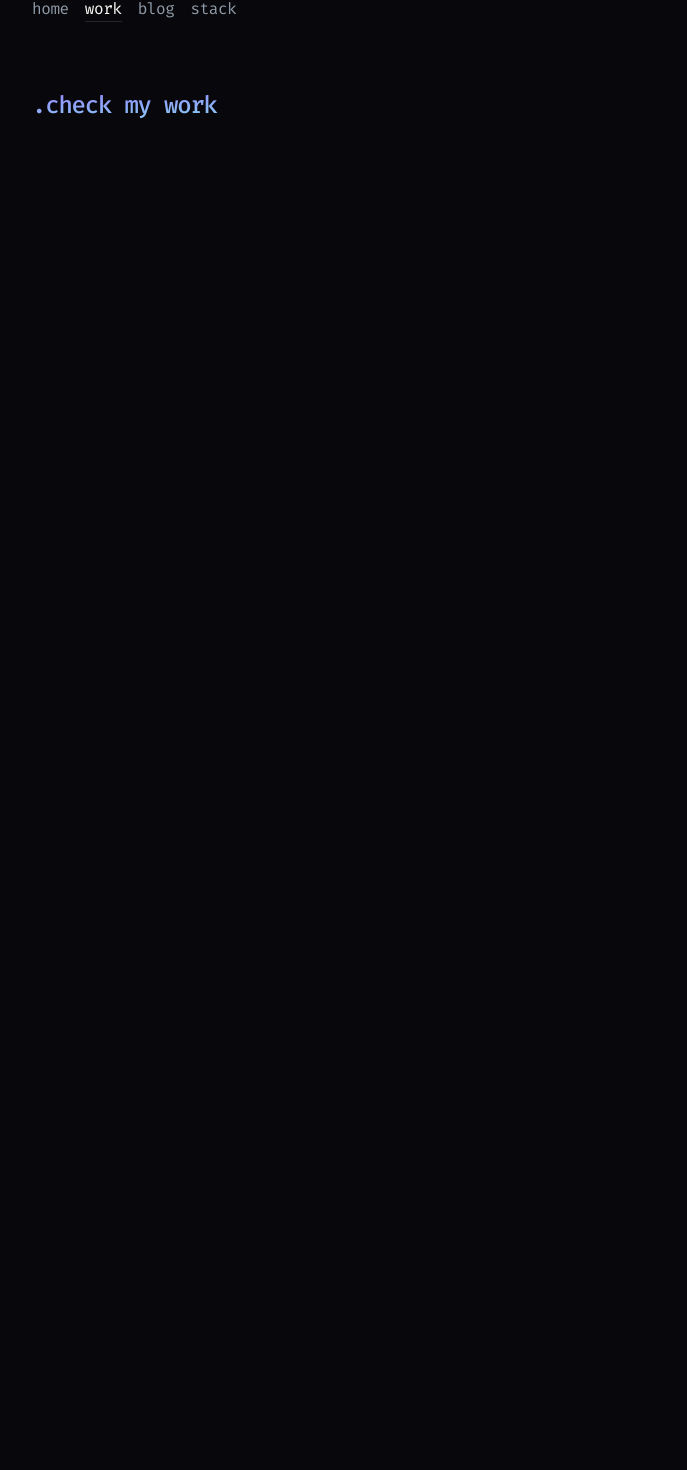
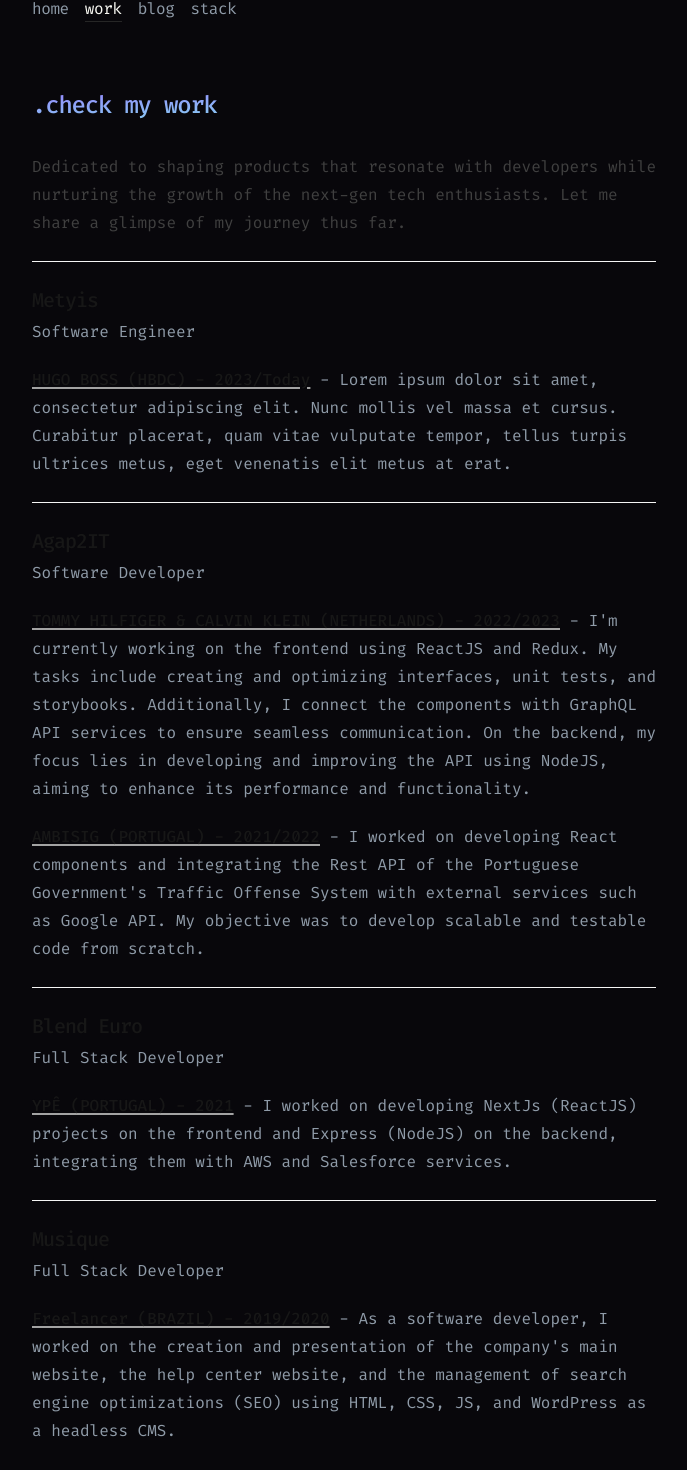
Before and after one commit to cassiorsfreitas/cassiorsfreitas.com, a Next.js app: page /work in a window 1280 px wide. Shown: the part 63-1533 px from the top of the page, without its empty margins (272-959 px from the left). Before the commit the page ends 800 px from the top, so only its background shows below. Built offline with nearby package versions, Linux system fonts and the light colour scheme.

Commit message:
feat: add work history

```diff
--- a/src/app/work/page.tsx
+++ b/src/app/work/page.tsx
@@ -4,6 +4,66 @@
       <h1 className="font-medium text-2xl mb-8 tracking-tighter text-transparent bg-clip-text bg-gradient-to-br from-gradient-purple to-gradient-cyan">
         .check my work
       </h1>
+      <div className="prose prose-neutral dark:prose-invert">
+        <p>
+          Dedicated to shaping products that resonate with developers while
+          nurturing the growth of the next-gen tech enthusiasts. Let me share a
+          glimpse of my journey thus far.
+        </p>
+        <hr className="my-6 border-neutral-100 dark:border-neutral-800" />
+        <h2 className="font-medium text-xl mb-1 tracking-tighter">Metyis</h2>
+        <p className="text-grey">Software Engineer</p>
+        <p className="text-grey">
+          <a href="https://www.hugoboss.com/">HUGO BOSS (HBDC) - 2023/Today</a>{' '}
+          - Lorem ipsum dolor sit amet, consectetur adipiscing elit. Nunc mollis
+          vel massa et cursus. Curabitur placerat, quam vitae vulputate tempor,
+          tellus turpis ultrices metus, eget venenatis elit metus at erat.
+        </p>
+        <hr className="my-6 border-neutral-100 dark:border-neutral-800" />
+        <h2 className="font-medium text-xl mb-1 tracking-tighter">Agap2IT</h2>
+        <p className="text-grey">Software Developer</p>
+        <p className="text-grey mb-4">
+          <a href="https://www.calvinklein.com/">
+            TOMMY HILFIGER & CALVIN KLEIN (NETHERLANDS) - 2022/2023
+          </a>{' '}
+          - I&apos;m currently working on the frontend using ReactJS and Redux.
+          My tasks include creating and optimizing interfaces, unit tests, and
+          storybooks. Additionally, I connect the components with GraphQL API
+          services to ensure seamless communication. On the backend, my focus
+          lies in developing and improving the API using NodeJS, aiming to
+          enhance its performance and functionality.
+        </p>
+        <p className="text-grey mb-4">
+          <a href="https://ambisig.com/">AMBISIG (PORTUGAL) - 2021/2022</a> - I
+          worked on developing React components and integrating the Rest API of
+          the Portuguese Government&apos;s Traffic Offense System with external
+          services such as Google API. My objective was to develop scalable and
+          testable code from scratch.
+        </p>
+        <hr className="my-6 border-neutral-100 dark:border-neutral-800" />
+        <h2 className="font-medium text-xl mb-1 tracking-tighter">
+          Blend Euro
+        </h2>
+        <p className="text-grey">Full Stack Developer</p>
+        <p className="text-grey">
+          <a href="https://www.ype.ind.br/">YPÊ (PORTUGAL) - 2021</a> - I worked
+          on developing NextJs (ReactJS) projects on the frontend and Express
+          (NodeJS) on the backend, integrating them with AWS and Salesforce
+          services.
+        </p>
+        <hr className="my-6 border-neutral-100 dark:border-neutral-800" />
+        <h2 className="font-medium text-xl mb-1 tracking-tighter">Musique</h2>
+        <p className="text-grey">Full Stack Developer</p>
+        <p className="text-grey">
+          <a href="https://www.projetomusique.com.br/">
+            Freelancer (BRAZIL) - 2019/2020
+          </a>{' '}
+          - As a software developer, I worked on the creation and presentation
+          of the company&apos;s main website, the help center website, and the
+          management of search engine optimizations (SEO) using HTML, CSS, JS,
+          and WordPress as a headless CMS.
+        </p>
+      </div>
     </section>
   )
 }
```
